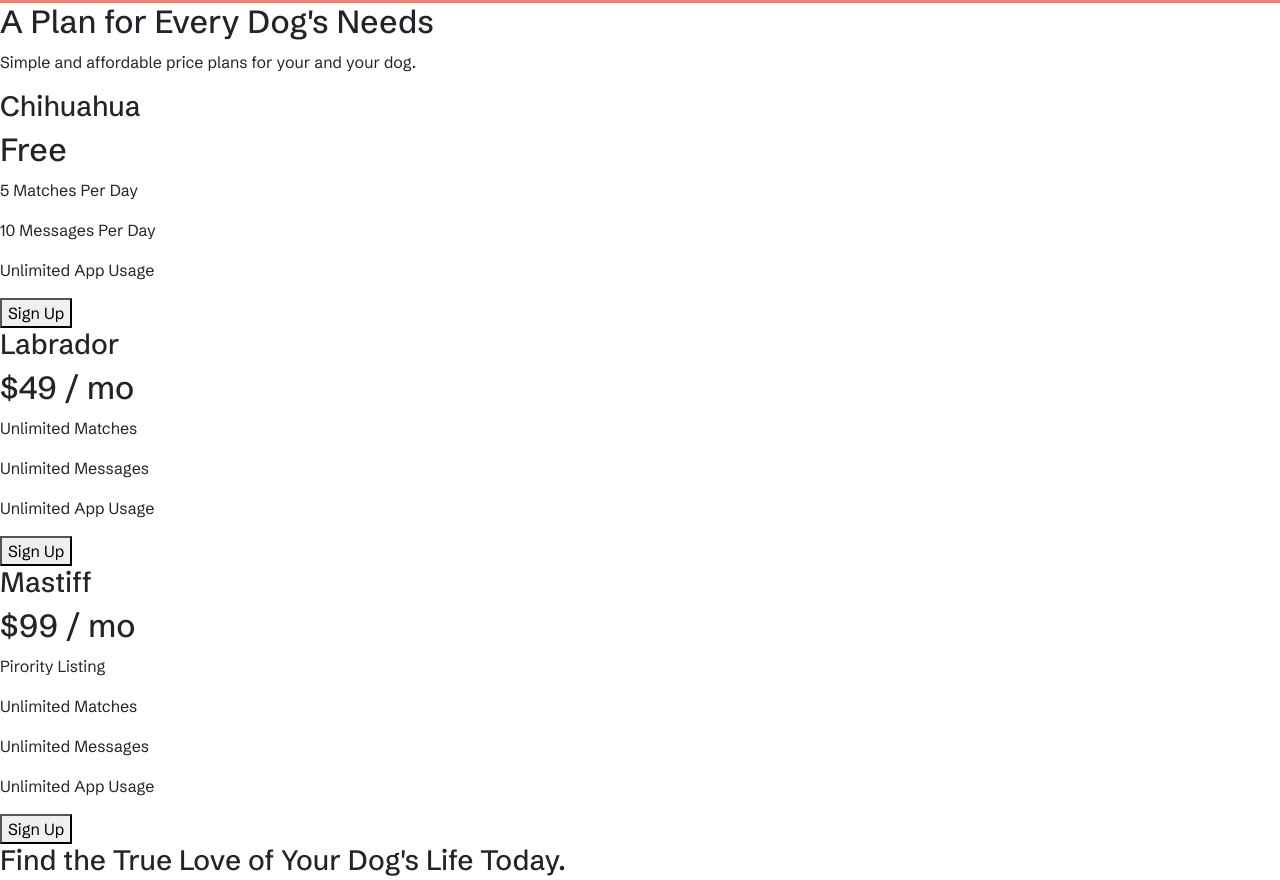
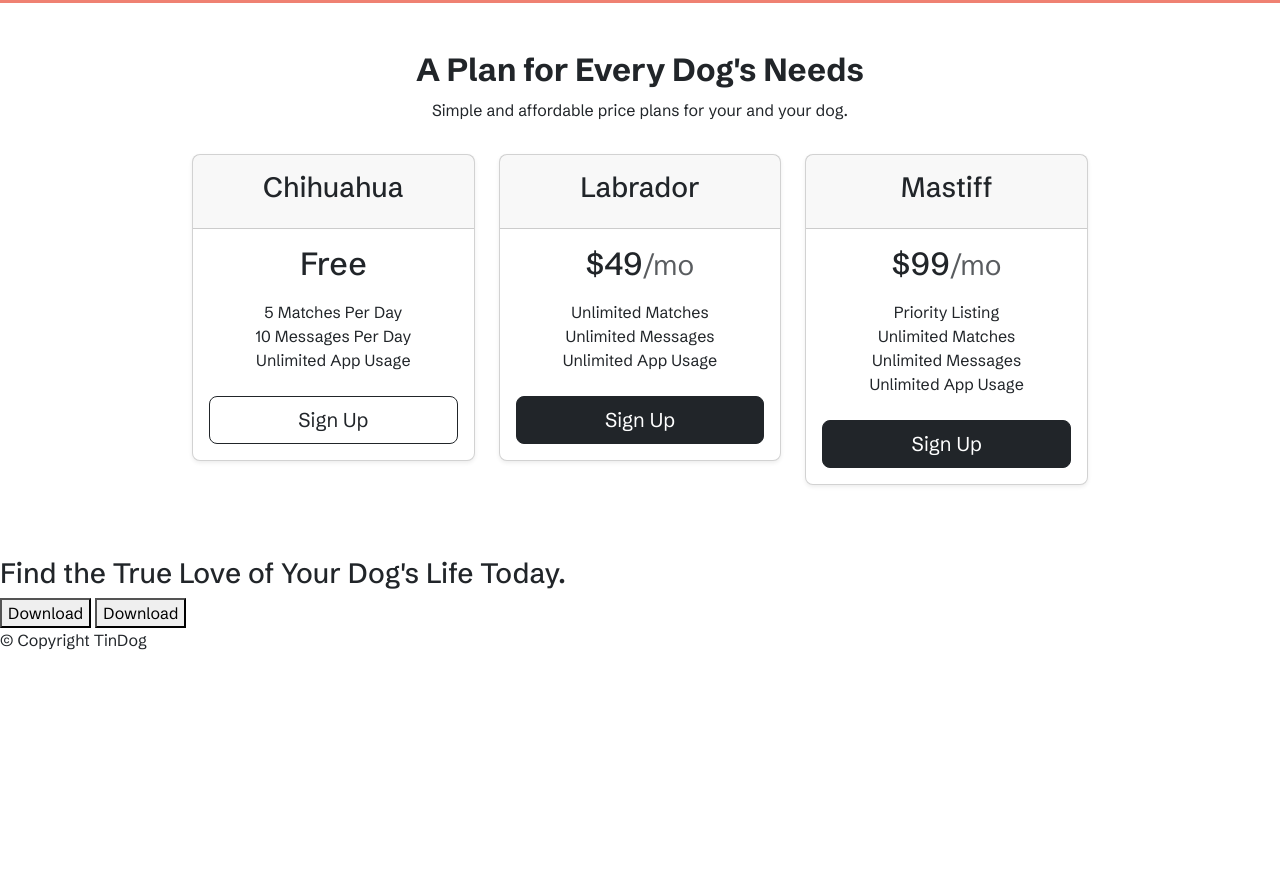
Before and after one commit to ernest-heh/tindog, a plain HTML site: page index.html in a window 1280 px wide. Shown: the part 1456-2336 px from the top of the page. After the commit the page ends 2124 px from the top, so only its background shows below. Drawn offline with nearby package versions, Linux system fonts and the light colour scheme.

Commit message:
styled pricing cards

```diff
--- a/index.html
+++ b/index.html
@@ -168,30 +168,75 @@
 
     <!-- Pricing -->
     <section id="pricing">
-      <h2>A Plan for Every Dog's Needs</h2>
-      <p>Simple and affordable price plans for your and your dog.</p>
+      <div class="container-fluid">
+        <div class="text-center pt-5 pb-3">
+          <h2 class="fw-bold">A Plan for Every Dog's Needs</h2>
+          <p>Simple and affordable price plans for your and your dog.</p>
+        </div>
+        <div class="row mb-3 text-center">
+          <div class="col-lg-4 col-md-6">
+            <div class="card mb-4 rounded-3 shadow-sm">
+              <div class="card-header py-3">
+                <h3>Chihuahua</h3>
+              </div>
+              <div class="card-body">
+                <h2 class="card-title pricing-card-title">Free</h2>
+                <ul class="list-unstyled mt-3 mb-4">
+                  <li>5 Matches Per Day</li>
+                  <li>10 Messages Per Day</li>
+                  <li>Unlimited App Usage</li>
+                </ul>
+                <button class="btn btn-lg btn-outline-dark w-100" type="button">
+                  Sign Up
+                </button>
+              </div>
+            </div>
+          </div>
 
-      <h3>Chihuahua</h3>
-      <h2>Free</h2>
-      <p>5 Matches Per Day</p>
-      <p>10 Messages Per Day</p>
-      <p>Unlimited App Usage</p>
-      <button type="button">Sign Up</button>
+          <div class="col-lg-4 col-md-6">
+            <div class="card mb-4 rounded-3 shadow-sm">
+              <div class="card-header py-3">
+                <h3>Labrador</h3>
+              </div>
+              <div class="card-body">
+                <h2 class="card-title pricing-card-title">
+                  $49<small class="text-body-secondary fw-light">/mo</small>
+                </h2>
+                <ul class="list-unstyled mt-3 mb-4">
+                  <li>Unlimited Matches</li>
+                  <li>Unlimited Messages</li>
+                  <li>Unlimited App Usage</li>
+                </ul>
+                <button class="btn btn-lg btn-dark w-100" type="button">
+                  Sign Up
+                </button>
+              </div>
+            </div>
+          </div>
 
-      <h3>Labrador</h3>
-      <h2>$49 / mo</h2>
-      <p>Unlimited Matches</p>
-      <p>Unlimited Messages</p>
-      <p>Unlimited App Usage</p>
-      <button type="button">Sign Up</button>
-
-      <h3>Mastiff</h3>
-      <h2>$99 / mo</h2>
-      <p>Pirority Listing</p>
-      <p>Unlimited Matches</p>
-      <p>Unlimited Messages</p>
-      <p>Unlimited App Usage</p>
-      <button type="button">Sign Up</button>
+          <div class="col-lg-4">
+            <div class="card mb-4 rounded-3 shadow-sm">
+              <div class="card-header py-3">
+                <h3>Mastiff</h3>
+              </div>
+              <div class="card-body">
+                <h2 class="card-title pricing-card-title">
+                  $99<small class="text-body-secondary fw-light">/mo</small>
+                </h2>
+                <ul class="list-unstyled mt-3 mb-4">
+                  <li>Priority Listing</li>
+                  <li>Unlimited Matches</li>
+                  <li>Unlimited Messages</li>
+                  <li>Unlimited App Usage</li>
+                </ul>
+                <button class="btn btn-lg btn-dark w-100" type="button">
+                  Sign Up
+                </button>
+              </div>
+            </div>
+          </div>
+        </div>
+      </div>
     </section>
 
     <!-- Call to Action -->
```
